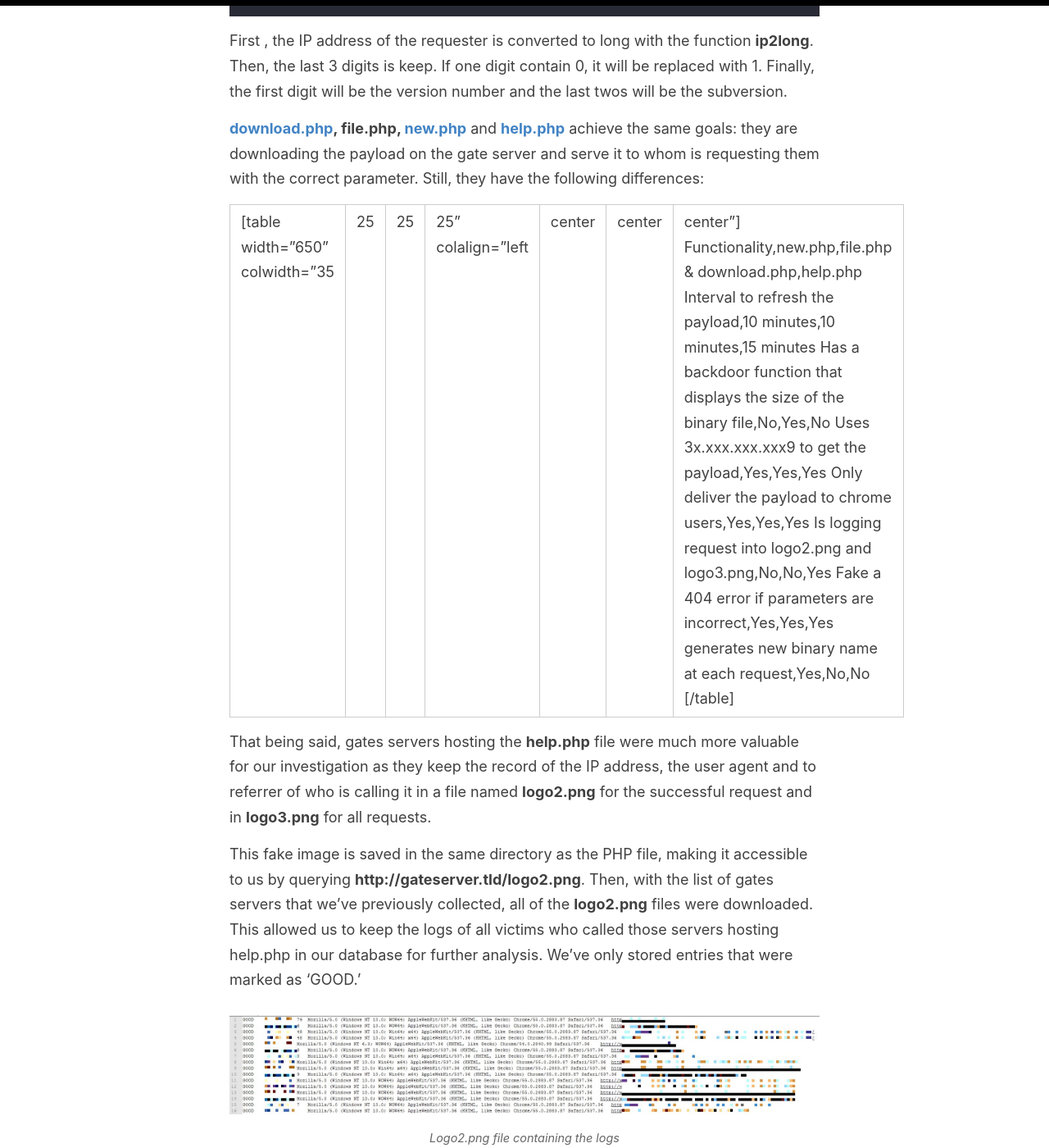
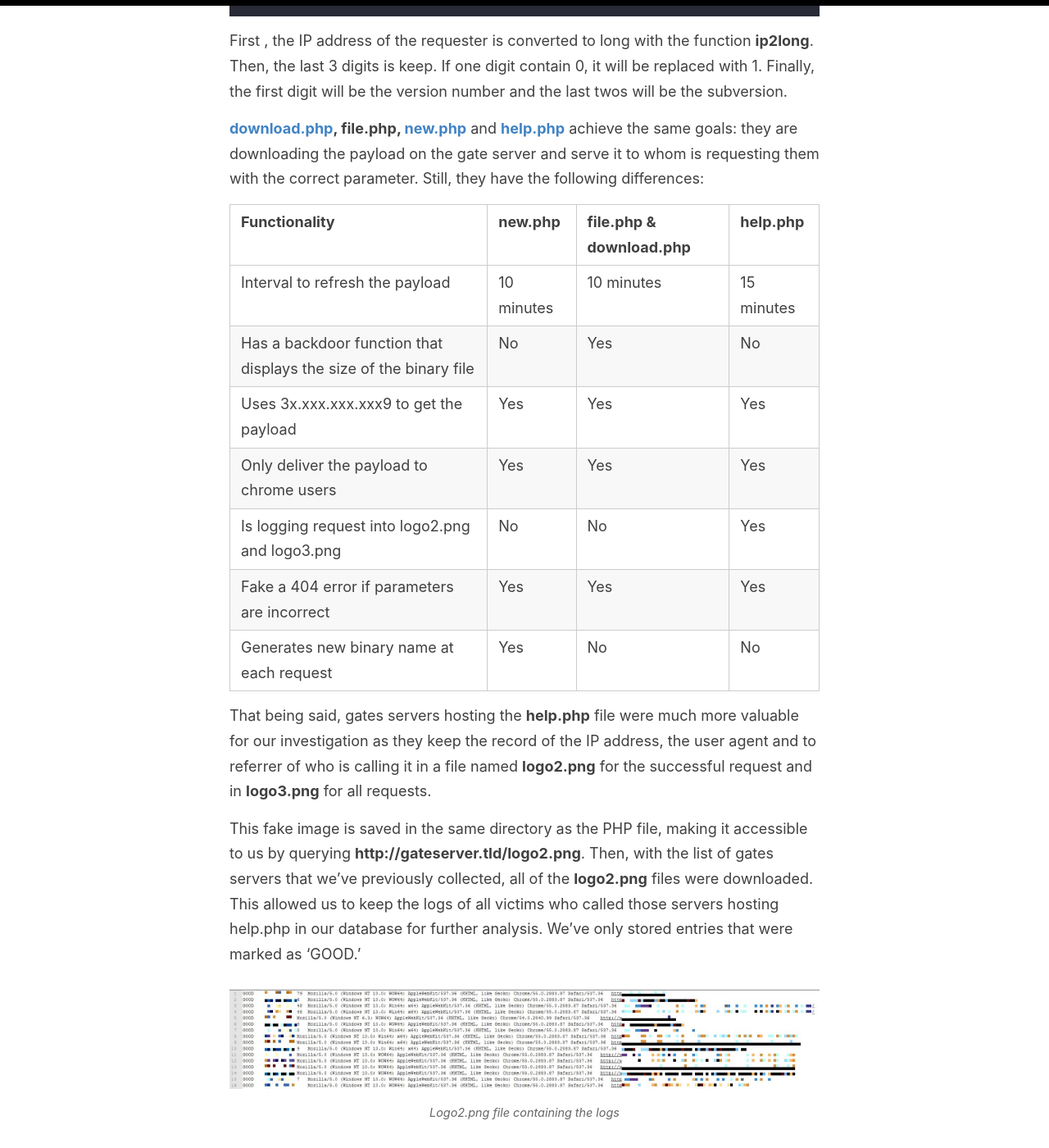
Before and after one commit to NavyTitanium/NavyTitanium.github.io, a Jekyll site: the page built from _posts/2017-01-30-EITest.md, in a window 1280 px wide and 1400 px high, scrolled down 27445 px. Shown: the whole window at 82% size. Built offline with Jekyll 4.4.1, drawn with Linux system fonts in a browser that asks for light colours.

Commit message:
Update 2017-01-30-EITest.md

```diff
--- a/_posts/2017-01-30-EITest.md
+++ b/_posts/2017-01-30-EITest.md
@@ -430,7 +430,15 @@ First , the IP address of the requester is converted to long with the function *
 
 **[download.php](https://blog.brillantit.com/wp-content/uploads/2017/01/download.txt), file.php, [new.php](https://blog.brillantit.com/wp-content/uploads/2017/01/new.txt)** and [**help.php**](https://blog.brillantit.com/wp-content/uploads/2017/01/help.txt) achieve the same goals: they are downloading the payload on the gate server and serve it to whom is requesting them with the correct parameter. Still, they have the following differences:
 
-\[table width="650" colwidth="35|25|25|25" colalign="left|center|center|center"\] Functionality,new.php,file.php & download.php,help.php Interval to refresh the payload,10 minutes,10 minutes,15 minutes Has a backdoor function that displays the size of the binary file,No,Yes,No Uses 3x.xxx.xxx.xxx9 to get the payload,Yes,Yes,Yes Only deliver the payload to chrome users,Yes,Yes,Yes Is logging request into logo2.png and logo3.png,No,No,Yes Fake a 404 error if parameters are incorrect,Yes,Yes,Yes generates new binary name at each request,Yes,No,No \[/table\]
+| Functionality | new.php | file.php & download.php | help.php |
+|---------------|---------|--------------------------|----------|
+| Interval to refresh the payload | 10 minutes | 10 minutes | 15 minutes |
+| Has a backdoor function that displays the size of the binary file | No | Yes | No |
+| Uses 3x.xxx.xxx.xxx9 to get the payload | Yes | Yes | Yes |
+| Only deliver the payload to chrome users | Yes | Yes | Yes |
+| Is logging request into logo2.png and logo3.png | No | No | Yes |
+| Fake a 404 error if parameters are incorrect | Yes | Yes | Yes |
+| Generates new binary name at each request | Yes | No | No |
 
 That being said, gates servers hosting the **help.php** file were much more valuable for our investigation as they keep the record of the IP address, the user agent and to referrer of who is calling it in a file named **logo2.png** for the successful request and in **logo3.png** for all requests.
 
```
